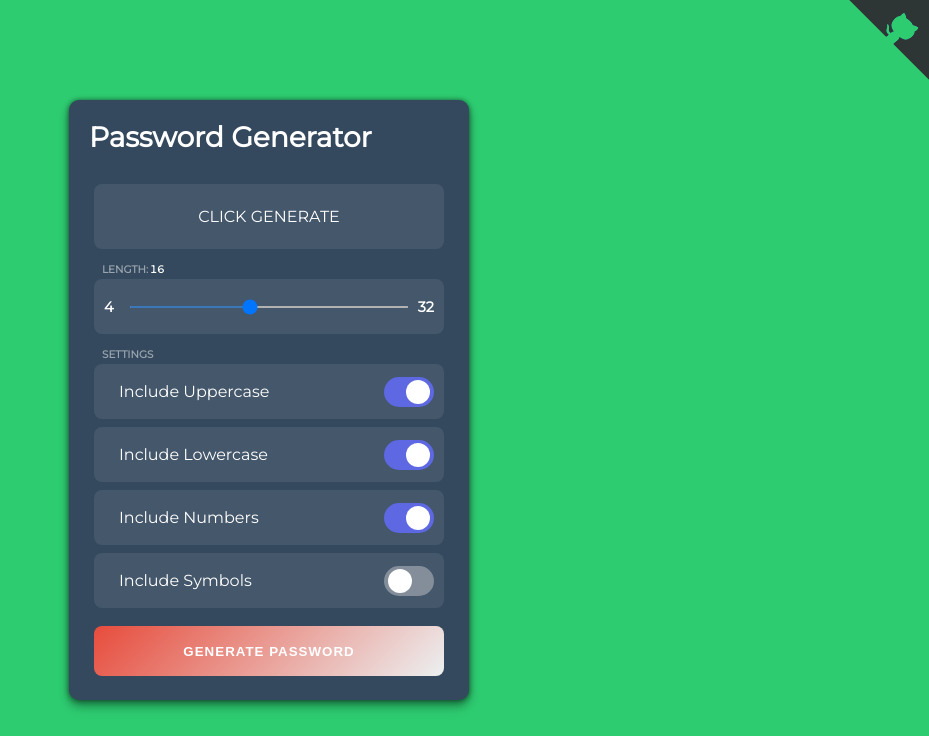
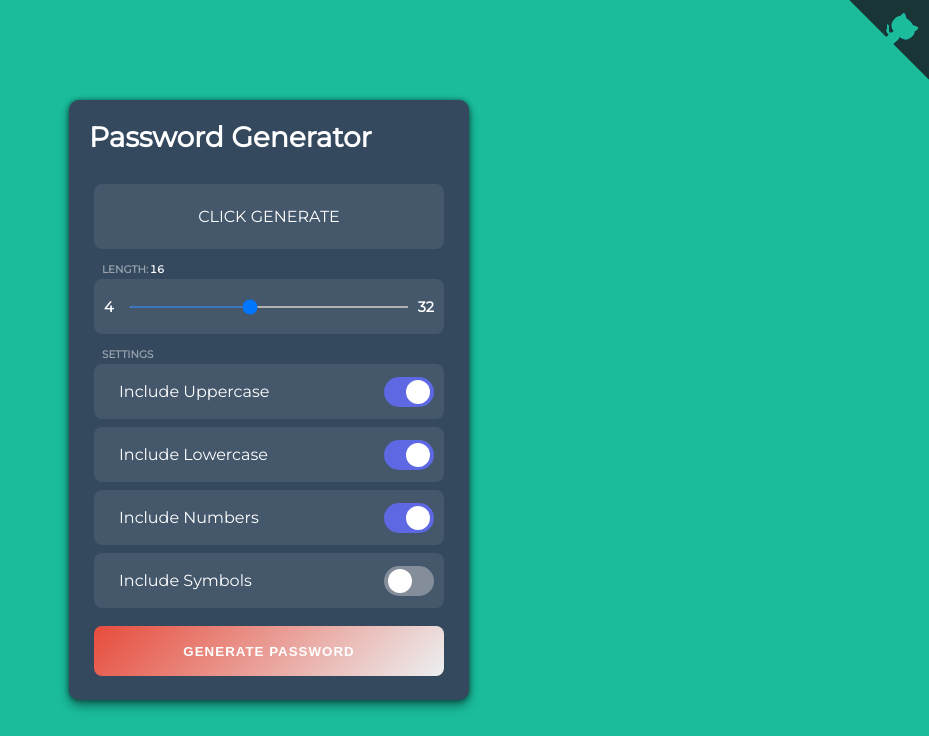
Before and after one commit to aFro95/Random-password-generator, a plain HTML site: page index.html in a window 1280 px wide. Shown: the top 736 px of the page, without its empty margins (351-1280 px from the left). Drawn offline with nearby package versions, Linux system fonts and the light colour scheme.

Commit message:
Update style.css

```diff
--- a/style.css
+++ b/style.css
@@ -7,7 +7,7 @@ box-sizing: border-box;
 body {
 width: 100%;
 height: 100vh;
-background-image: linear-gradient(to top, #2ecc71 100%, #3498db 200%);
+background: #1abc9c;
 display: flex;
 justify-content: center;
 align-items: center;
```
